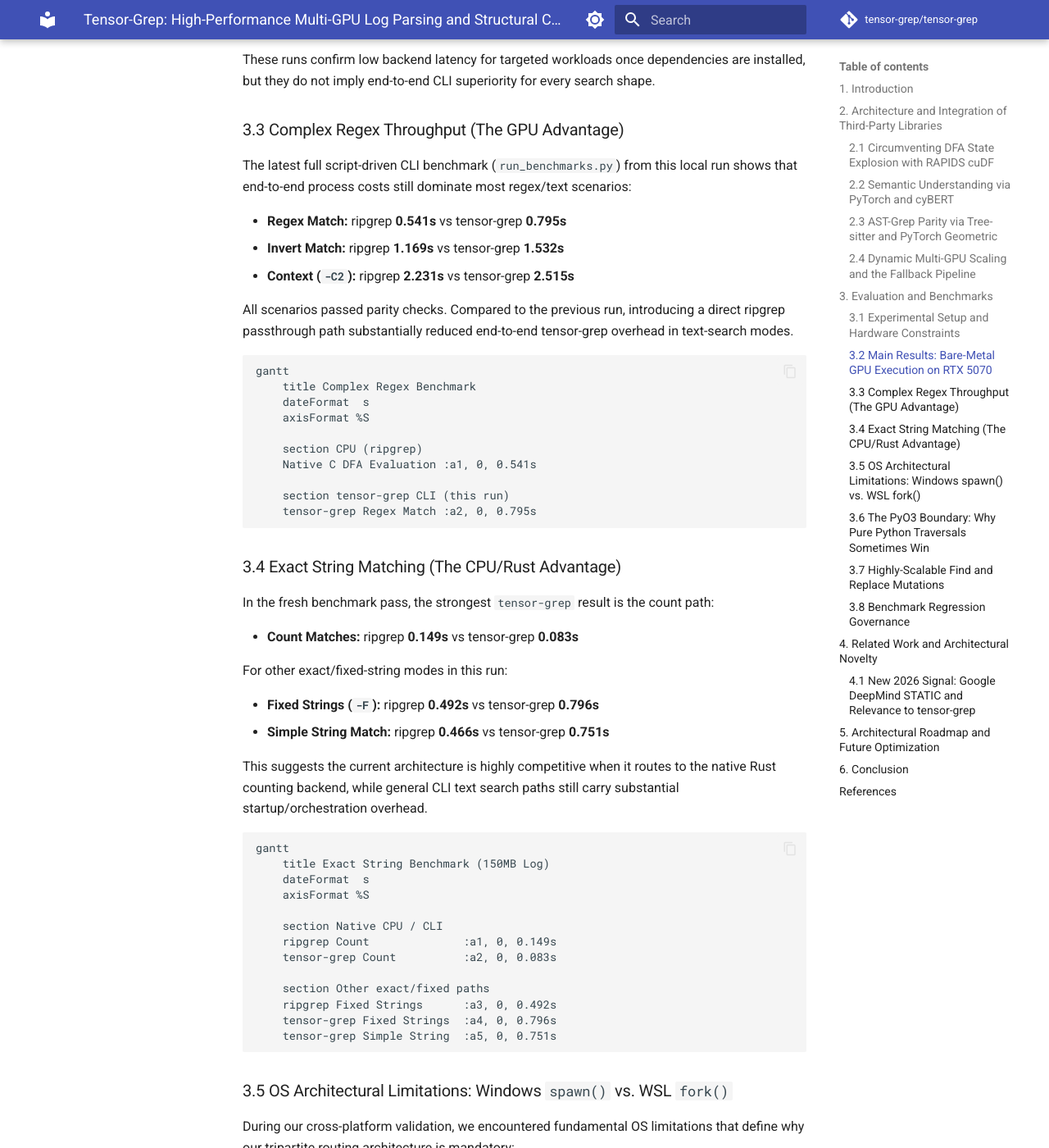
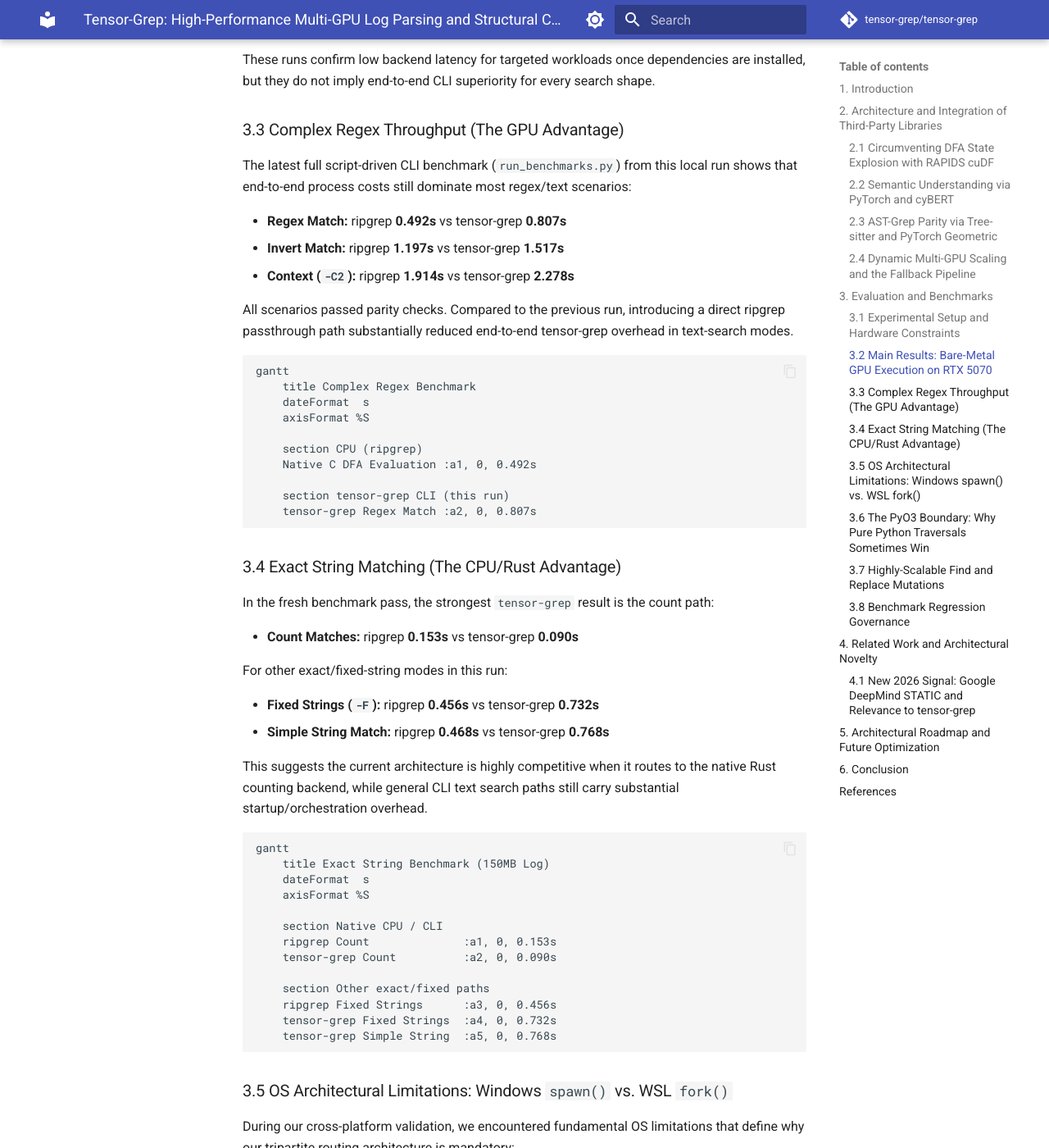
Before and after one commit to oimiragieo/tensor-grep, an MkDocs documentation site: the page built from docs/PAPER.md, in a window 1280 px wide and 1400 px high, scrolled down 4959 px. Shown: the whole window at 82% size. Built offline with MkDocs 1.6.1 and Material for MkDocs 9.7.7, drawn with Linux system fonts in a browser that asks for light colours; comment, search, counter and statistics services are not loaded; some of the changed text lies outside the part shown.

````diff
--- a/docs/PAPER.md
+++ b/docs/PAPER.md
@@ -93,9 +93,9 @@ These runs confirm low backend latency for targeted workloads once dependencies
 ### 3.3 Complex Regex Throughput (The GPU Advantage)
 The latest full script-driven CLI benchmark (`run_benchmarks.py`) from this local run shows that end-to-end process costs still dominate most regex/text scenarios:
 
-* **Regex Match:** ripgrep **0.541s** vs tensor-grep **0.795s**
-* **Invert Match:** ripgrep **1.169s** vs tensor-grep **1.532s**
-* **Context (`-C2`):** ripgrep **2.231s** vs tensor-grep **2.515s**
+* **Regex Match:** ripgrep **0.492s** vs tensor-grep **0.807s**
+* **Invert Match:** ripgrep **1.197s** vs tensor-grep **1.517s**
+* **Context (`-C2`):** ripgrep **1.914s** vs tensor-grep **2.278s**
 
 All scenarios passed parity checks. Compared to the previous run, introducing a direct ripgrep passthrough path substantially reduced end-to-end tensor-grep overhead in text-search modes.
 
@@ -106,21 +106,21 @@ gantt
     axisFormat %S
 
     section CPU (ripgrep)
-    Native C DFA Evaluation :a1, 0, 0.541s
+    Native C DFA Evaluation :a1, 0, 0.492s
 
     section tensor-grep CLI (this run)
-    tensor-grep Regex Match :a2, 0, 0.795s
+    tensor-grep Regex Match :a2, 0, 0.807s
 ```
 
 ### 3.4 Exact String Matching (The CPU/Rust Advantage)
 In the fresh benchmark pass, the strongest `tensor-grep` result is the count path:
 
-* **Count Matches:** ripgrep **0.149s** vs tensor-grep **0.083s**
+* **Count Matches:** ripgrep **0.153s** vs tensor-grep **0.090s**
 
 For other exact/fixed-string modes in this run:
 
-* **Fixed Strings (`-F`):** ripgrep **0.492s** vs tensor-grep **0.796s**
-* **Simple String Match:** ripgrep **0.466s** vs tensor-grep **0.751s**
+* **Fixed Strings (`-F`):** ripgrep **0.456s** vs tensor-grep **0.732s**
+* **Simple String Match:** ripgrep **0.468s** vs tensor-grep **0.768s**
 
 This suggests the current architecture is highly competitive when it routes to the native Rust counting backend, while general CLI text search paths still carry substantial startup/orchestration overhead.
 
@@ -131,13 +131,13 @@ gantt
     axisFormat %S
 
     section Native CPU / CLI
-    ripgrep Count              :a1, 0, 0.149s
-    tensor-grep Count          :a2, 0, 0.083s
+    ripgrep Count              :a1, 0, 0.153s
+    tensor-grep Count          :a2, 0, 0.090s
 
     section Other exact/fixed paths
-    ripgrep Fixed Strings      :a3, 0, 0.492s
-    tensor-grep Fixed Strings  :a4, 0, 0.796s
-    tensor-grep Simple String  :a5, 0, 0.751s
+    ripgrep Fixed Strings      :a3, 0, 0.456s
+    tensor-grep Fixed Strings  :a4, 0, 0.732s
+    tensor-grep Simple String  :a5, 0, 0.768s
 ```
 
 ### 3.5 OS Architectural Limitations: Windows `spawn()` vs. WSL `fork()`
````
Also changed, not shown: other parts of docs/PAPER.md (+3 -2 lines), README.md (+11 -10 lines), 8 other files.
